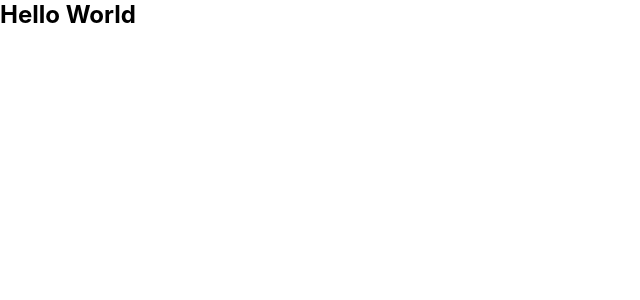
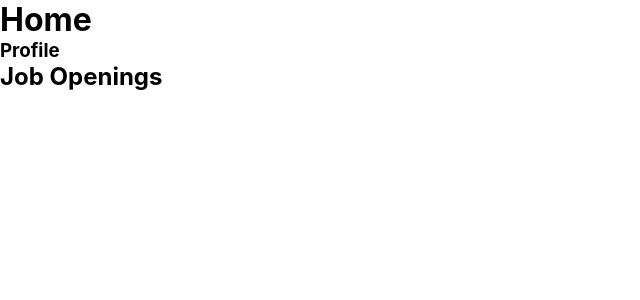
Before and after one commit to mohammadtanim24h/job-openings, a React (Create React App) app: page / in a window 1280 px wide. Shown: the top 300 px of the page, without its empty margins (0-640 px from the left). Built offline with nearby package versions, Linux system fonts and the light colour scheme.

Commit message:
added components

```diff
--- a/src/App.js
+++ b/src/App.js
@@ -1,9 +1,10 @@
 import "./App.css";
+import Home from "./Pages/Home/Home";
 
 function App() {
     return (
         <div className="App">
-            <h2>Hello World</h2>
+            <Home></Home>
         </div>
     );
 }
--- /dev/null
+++ b/src/Components/JobOpenings/JobOpenings.js
@@ -0,0 +1,11 @@
+import React from "react";
+
+const JobOpenings = () => {
+    return (
+        <div>
+            <h2>Job Openings</h2>
+        </div>
+    );
+};
+
+export default JobOpenings;
--- /dev/null
+++ b/src/Components/Profile/Profile.js
@@ -0,0 +1,11 @@
+import React from "react";
+
+const Profile = () => {
+    return (
+        <div>
+            <h3>Profile</h3>
+        </div>
+    );
+};
+
+export default Profile;
--- /dev/null
+++ b/src/Pages/Home/Home.js
@@ -0,0 +1,19 @@
+import React from "react";
+import JobOpenings from "../../Components/JobOpenings/JobOpenings";
+import Profile from "../../Components/Profile/Profile";
+
+const Home = () => {
+    return (
+        <div>
+            <h1>Home</h1>
+            <div>
+                <Profile></Profile>
+            </div>
+            <div>
+                <JobOpenings></JobOpenings>
+            </div>
+        </div>
+    );
+};
+
+export default Home;
```
Also changed, not shown: 1 other file (tests, documents, lock files or other folders).
